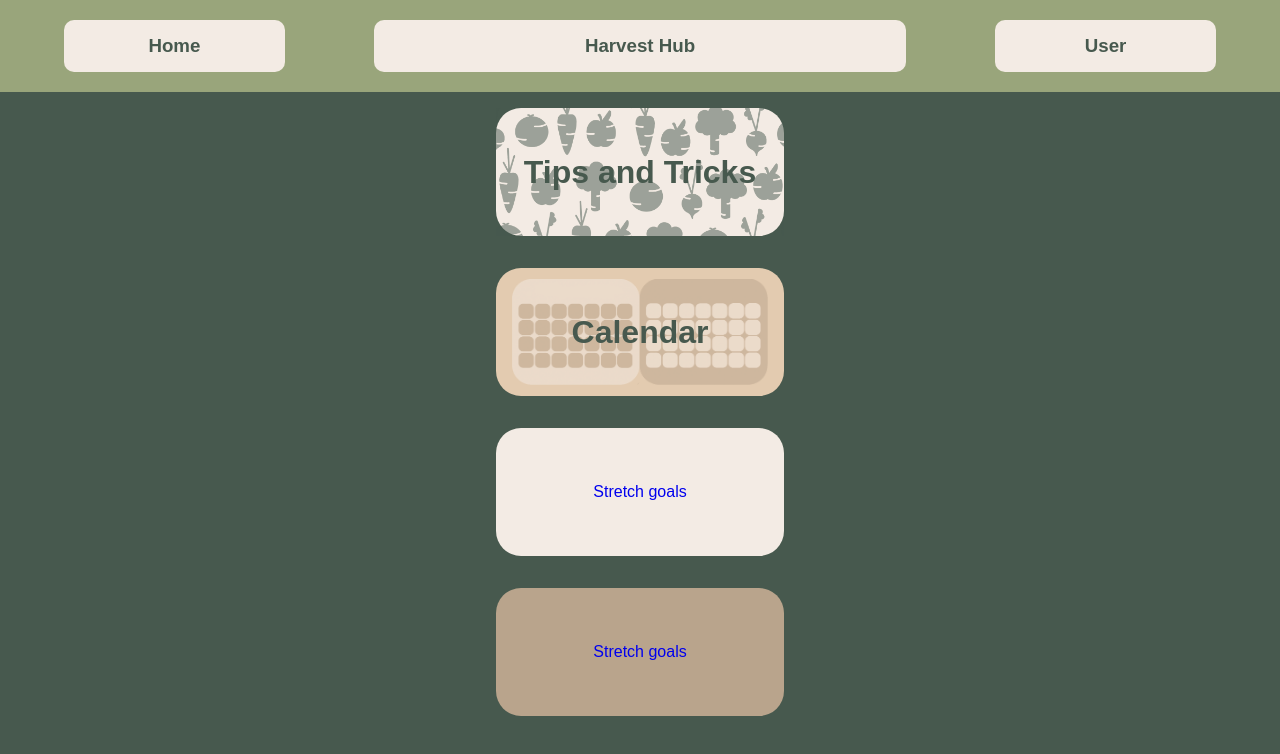
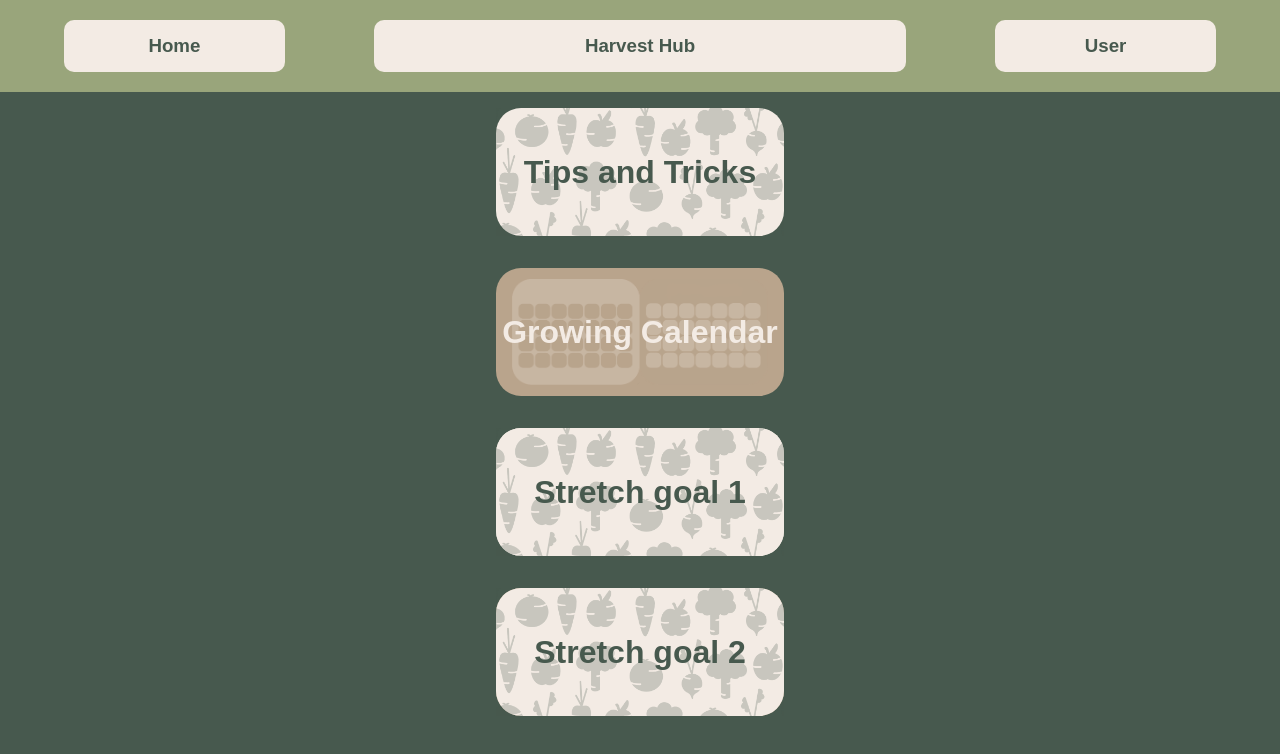
Before and after one commit to pathirny/HarvestHub, a Next.js app in the folder harvesthub/: page / in a window 1280 px wide. Shown: the top 754 px of the page. Built offline with nearby package versions, Linux system fonts and the light colour scheme; no server answers; a web font is replaced by a local one.

Commit message:
stretch goal card formating

```diff
--- a/harvesthub/app/page.tsx
+++ b/harvesthub/app/page.tsx
@@ -25,30 +25,73 @@ export default async function Index() {
 
   return (
     <>
-      <Header title="Harvest Hub"/>
+      <Header title="Harvest Hub" />
       <div className="homepage-box">
         <Link href="./TipsnTricks">
-          <div className="link-container" style={{padding: "0",}}>
-            <div style={{padding: "0", width: "100%", height: "100%", backgroundImage: "url(/assets/BackgroundVeg.png)", backgroundSize: "cover", opacity: "0.5" }}>
-            </div>
-              <h1 style={{position: "absolute"}}>Tips and Tricks</h1>
+          <div className="link-container" style={{ padding: "0" }}>
+            <div
+              style={{
+                padding: "0",
+                width: "100%",
+                height: "100%",
+                backgroundImage: "url(/assets/BackgroundVeg.png)",
+                backgroundSize: "cover",
+                opacity: "0.25",
+              }}
+            ></div>
+            <h1 style={{ position: "absolute" }}>Tips and Tricks</h1>
           </div>
         </Link>
 
         <Link href="./Calendar">
-        <div className="link-container" style={{ position: "relative", backgroundColor: "#E3CBB0" }}>
+          <div
+            className="link-container"
+            style={{
+              position: "relative",
+              backgroundColor: "#b9a48c",
+              color: "#f3ebe4",
+            }}
+          >
             <img
               src="/assets/CalendarBackground.png"
-                style={{ width: "16rem", height: "auto", opacity: "0.5" }}
+              style={{ width: "16rem", height: "auto", opacity: "0.25" }}
             ></img>
-              <h1 style={{ position: "absolute" }}>Calendar</h1>
+            <h1 style={{ position: "absolute" }}>Growing Calendar</h1>
           </div>
         </Link>
         <div className="link-container">
-          <Link href="#">Stretch goals</Link>
+          <Link href="#">
+            <div className="link-container" style={{ padding: "0" }}>
+              <div
+                style={{
+                  padding: "0",
+                  width: "100%",
+                  height: "100%",
+                  backgroundImage: "url(/assets/BackgroundVeg.png)",
+                  backgroundSize: "cover",
+                  opacity: "0.25",
+                }}
+              ></div>
+              <h1 style={{ position: "absolute" }}>Stretch goal 1</h1>
+            </div>
+          </Link>
         </div>
         <div className="link-container">
-          <Link href="#">Stretch goals</Link>
+          <Link href="#">
+            <div className="link-container" style={{ padding: "0" }}>
+              <div
+                style={{
+                  padding: "0",
+                  width: "100%",
+                  height: "100%",
+                  backgroundImage: "url(/assets/BackgroundVeg.png)",
+                  backgroundSize: "cover",
+                  opacity: "0.25",
+                }}
+              ></div>
+              <h1 style={{ position: "absolute" }}>Stretch goal 2</h1>
+            </div>
+          </Link>
         </div>
       </div>
     </>
```
Lines whose indentation alone changed are shown as unchanged.
